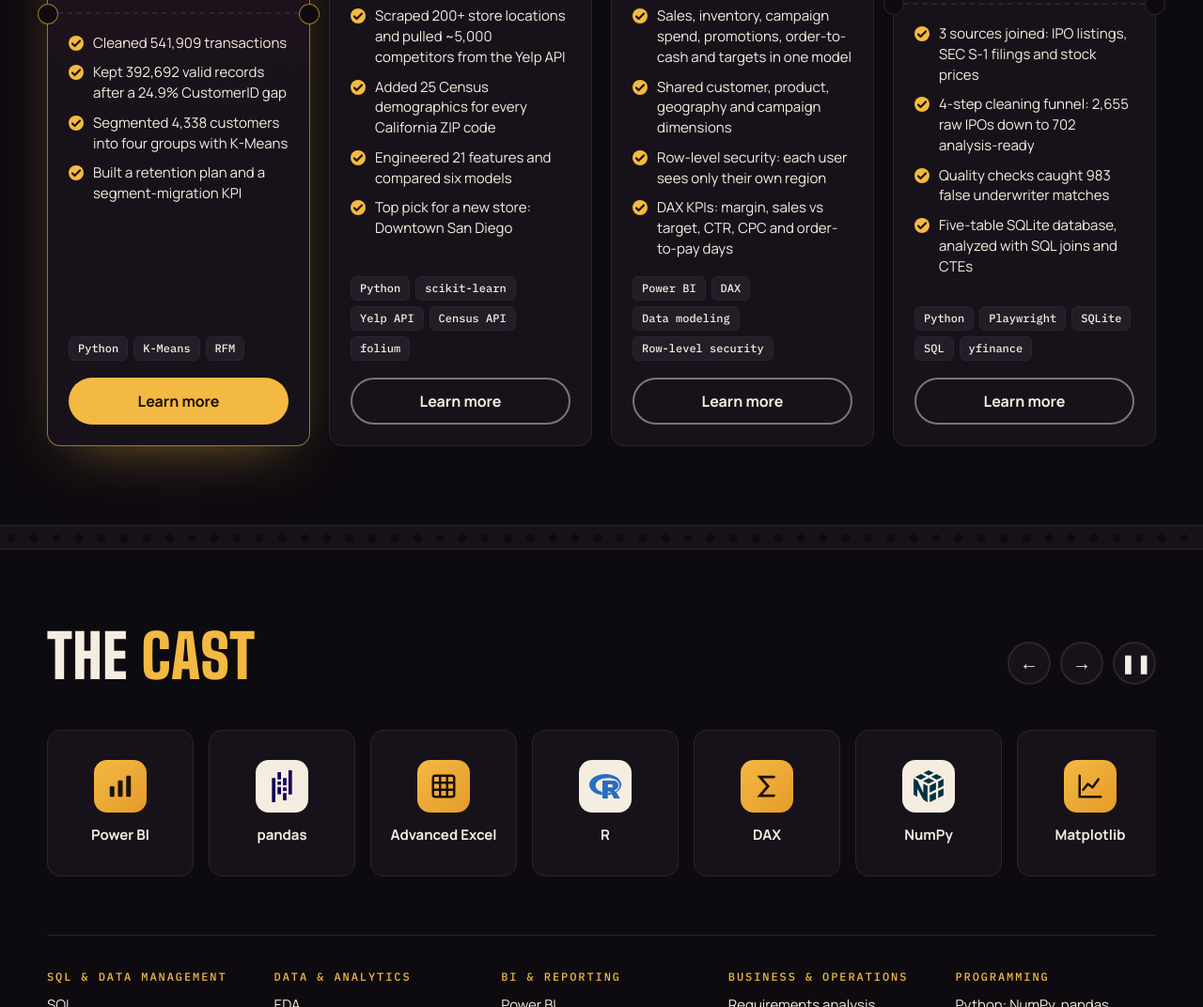
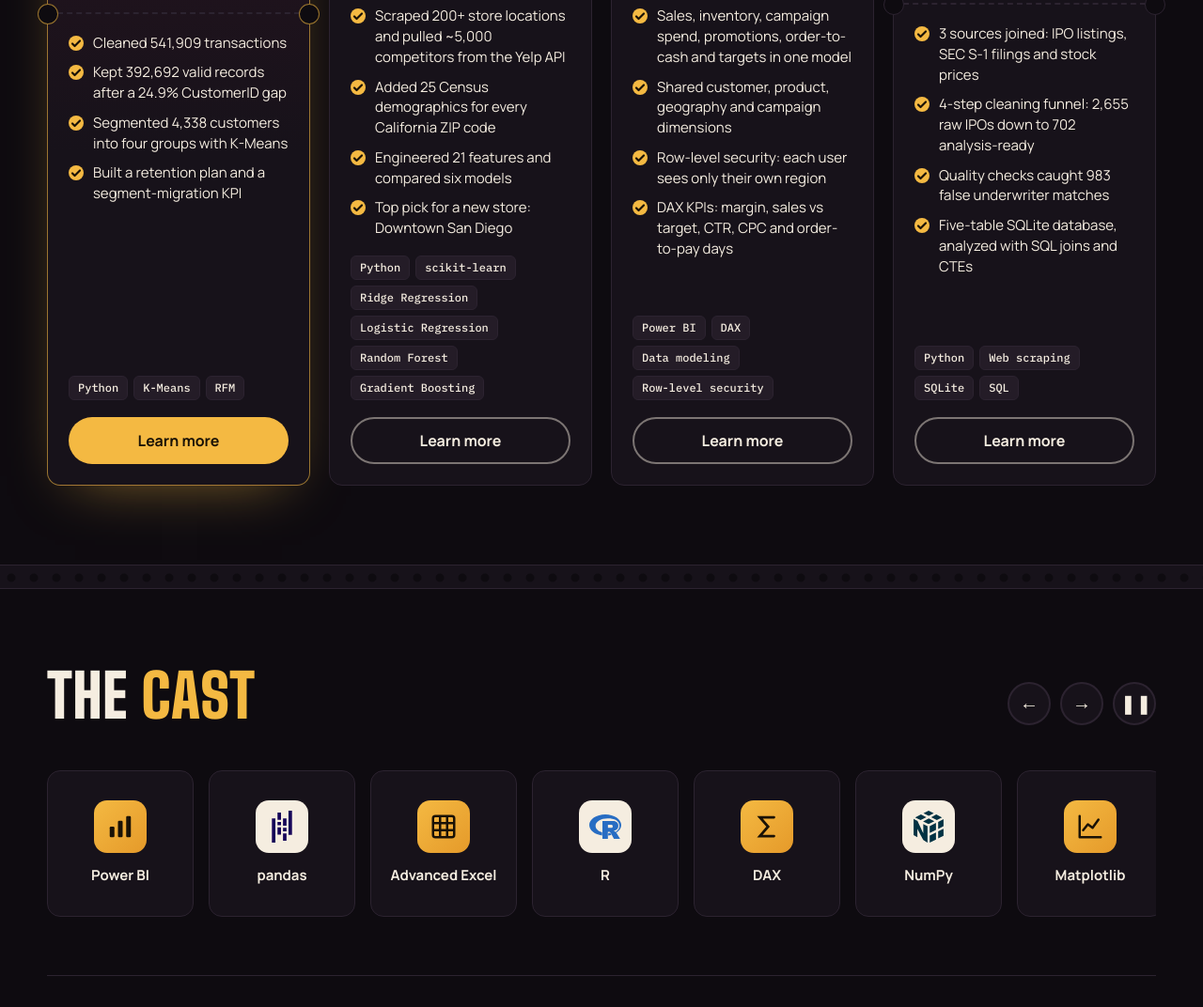
Before and after one commit to aditiba31/aditiba31.github.io, a plain HTML site: page index.html in a window 1280 px wide. Shown: the part 1135-2207 px from the top of the page at 94% size. Drawn offline with nearby package versions, Linux system fonts and the light colour scheme.

Commit message:
Add files via upload

```diff
--- a/index.html
+++ b/index.html
@@ -406,7 +406,7 @@ const PROJECTS = [
       "Engineered 21 features and compared six models",
       "Top pick for a new store: Downtown San Diego"
     ],
-    tools:["Python","scikit-learn","Yelp API","Census API","folium"],
+    tools:["Python","scikit-learn","Ridge Regression","Logistic Regression","Random Forest","Gradient Boosting"],
     hook:"Where should Trader Joe's open its next California store? The model's top answer: Downtown San Diego.",
     problem:"Choosing where to open a grocery store depends on demand, competition and demographics, and each lives in a different source: store locations, Yelp listings and U.S. Census data. The goal was to learn what the ZIP codes where Trader Joe's already operates have in common, then score every other California ZIP code to find the best expansion opportunities.",
     action:[
@@ -454,7 +454,7 @@ const PROJECTS = [
       "Quality checks caught 983 false underwriter matches",
       "Five-table SQLite database, analyzed with SQL joins and CTEs"
     ],
-    tools:["Python","Playwright","SQLite","SQL","yfinance"],
+    tools:["Python","Web scraping","SQLite","SQL"],
     hook:"IPOs from 2020 gained 45.8% in their first 90 days. IPOs from 2022 lost 39.0%.",
     problem:"IPO data is scattered: listings on one site, financials buried in SEC S-1 filings, stock prices somewhere else. The goal was to build a pipeline that brings it all together and shows how U.S. IPOs from 2019 to 2025 actually performed after listing, by year and by underwriter.",
     action:[
```
